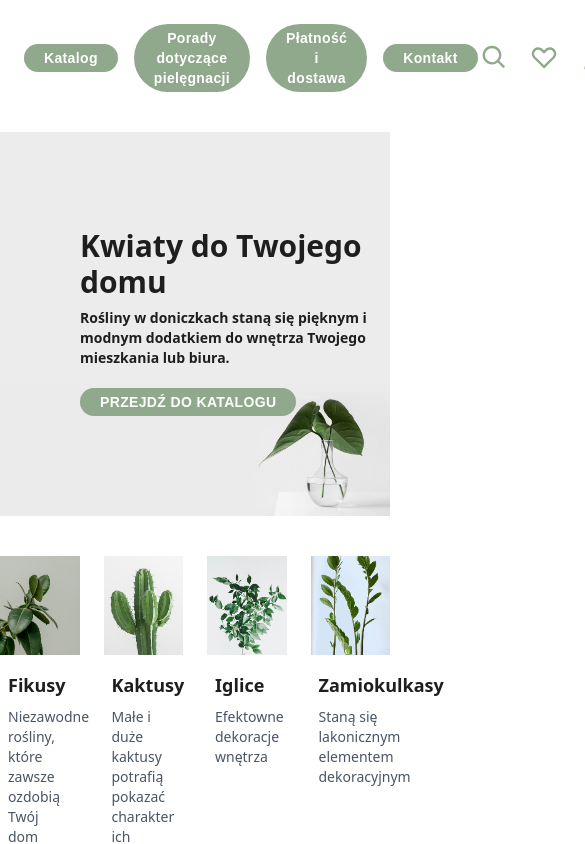
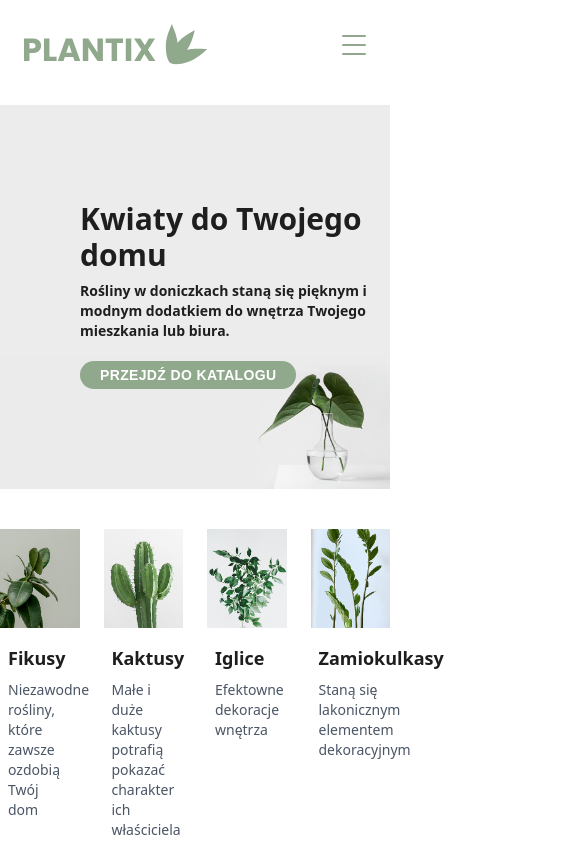
Before and after one commit to hdauharukava/plantix, a Nuxt app: page / in a window 390 px wide. Shown: the top 844 px of the page, 585 px wide, since content can reach past the window. Built offline with nearby package versions, Linux system fonts and the light colour scheme.

Commit message:
responsive navigation menu: shows hamburger menu on small screens

```diff
--- a/app/components/NavBar.vue
+++ b/app/components/NavBar.vue
@@ -3,28 +3,74 @@
     <div>
       <img src="@/assets/icons/Logo.svg" alt="logo" class="cursor-pointer" />
     </div>
-    <div class="flex items-center space-x-4">
-      <button class="bg-primary hover:bg-primary active:bg-primary text-white rounded-full px-5 py-1 text-sm cursor-pointer text-primary">
+
+    <div class="hidden lg:flex items-center space-x-4">
+      <button class="bg-primary hover:bg-primary text-white rounded-full px-5 py-1 text-sm cursor-pointer whitespace-nowrap">
         Katalog
       </button>
-      <button class="bg-primary hover:bg-primary active:bg-primary text-white rounded-full px-5 py-1 text-sm cursor-pointer text-primary">
+      <button class="bg-primary hover:bg-primary text-white rounded-full px-5 py-1 text-sm cursor-pointer whitespace-nowrap">
         Porady dotyczące pielęgnacji
       </button>
-      <button class="bg-primary hover:bg-primary active:bg-primary text-white rounded-full px-5 py-1 text-sm cursor-pointer text-primary">
+      <button class="bg-primary hover:bg-primary text-white rounded-full px-5 py-1 text-sm cursor-pointer whitespace-nowrap">
         Płatność i dostawa
       </button>
-      <button class="bg-primary hover:bg-primary active:bg-primary text-white rounded-full px-5 py-1 text-sm cursor-pointer text-primary">
+      <button class="bg-primary hover:bg-primary text-white rounded-full px-5 py-1 text-sm cursor-pointer whitespace-nowrap">
         Kontakt
       </button>
     </div>
+
     <div class="flex items-center space-x-6">
-      <img src="@/assets/icons/SearchIcon.svg" alt="Search" class="w-7 h-7 cursor-pointer" />
-      <img src="@/assets/icons/HeartIcon.svg" alt="Heart" class="w-7 h-7 cursor-pointer" />
-      <img src="@/assets/icons/UserIcon.svg" alt="User" class="w-7 h-7 cursor-pointer" />
-      <img src="@/assets/icons/CartIcon.svg" alt="Cart" class="w-7 h-7 cursor-pointer" />
+      <div class="hidden md:flex items-center space-x-4">
+        <img src="@/assets/icons/SearchIcon.svg" alt="Search" class="w-7 h-7 cursor-pointer " />
+        <img src="@/assets/icons/HeartIcon.svg" alt="Heart" class="w-7 h-7 cursor-pointer" />
+        <img src="@/assets/icons/UserIcon.svg" alt="User" class="w-7 h-7 cursor-pointer" />
+        <img src="@/assets/icons/CartIcon.svg" alt="Cart" class="w-7 h-7 cursor-pointer" />
+      </div>
+
+      <button @click="isOpen = !isOpen" class="lg:hidden flex flex-col justify-between w-6 h-5 cursor-pointer">
+        <span class="block h-0.5 w-full bg-primary rounded"></span>
+        <span class="block h-0.5 w-full bg-primary rounded"></span>
+        <span class="block h-0.5 w-full bg-primary rounded"></span>
+      </button>
     </div>
+
+    <transition name="fade">
+      <div v-if="isOpen" class="absolute top-16 right-6 bg-white shadow-lg rounded-lg p-4 lg:hidden w-48 z-10">
+        <button class="w-full text-left py-2 px-3 whitespace-nowrap rounded-md hover:bg-[#90A88C]/30 transition-colors duration-200 cursor-pointer">
+          Katalog
+        </button>
+        <button class="w-full text-left py-2 px-3 whitespace-nowrap rounded-md hover:bg-[#90A88C]/30 transition-colors duration-200 cursor-pointer">
+          Porady
+        </button>
+        <button class="w-full text-left py-2 px-3 whitespace-nowrap rounded-md hover:bg-[#90A88C]/30 transition-colors duration-200 cursor-pointer">
+          Płatność i dostawa
+        </button>
+        <button class="w-full text-left py-2 px-3 whitespace-nowrap rounded-md hover:bg-[#90A88C]/30 transition-colors duration-200 cursor-pointer">
+          Kontakt
+        </button>
+
+        <div class="flex items-center justify-around mt-4 pt-4 border-t border-gray-200 md:hidden">
+          <img src="@/assets/icons/SearchIcon.svg" alt="Search" class="w-6 h-6 cursor-pointer " />
+          <img src="@/assets/icons/HeartIcon.svg" alt="Heart" class="w-6 h-6 cursor-pointer" />
+          <img src="@/assets/icons/UserIcon.svg" alt="User" class="w-6 h-6 cursor-pointer" />
+          <img src="@/assets/icons/CartIcon.svg" alt="Cart" class="w-6 h-6 cursor-pointer" />
+        </div>
+      </div>
+    </transition>
   </div>
 </template>
 
 <script setup>
+import { ref } from 'vue';
+
+const isOpen = ref(false);
 </script>
+
+<style>
+.fade-enter-active, .fade-leave-active {
+  transition: opacity 0.2s;
+}
+.fade-enter-from, .fade-leave-to {
+  opacity: 0;
+}
+</style>
```
